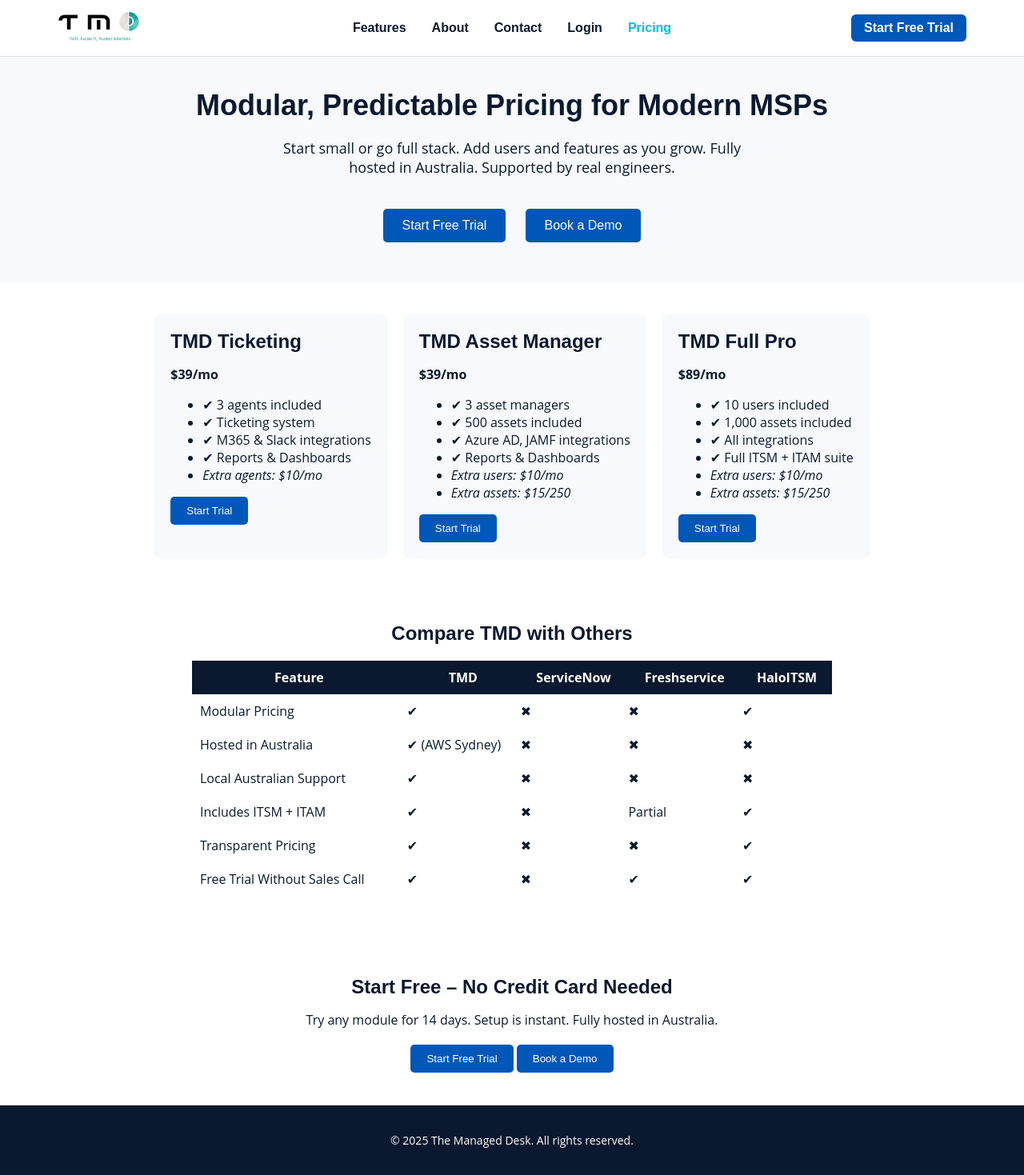
After one commit to Lydia910/Tmd, a PHP site: page /pricing.html in a window 1280 px wide. The commit adds this page. Shown: the whole page at 80% size. Run offline with PHP 8.4, Linux system fonts and the light colour scheme.

Commit message:
Update site files and content

```diff
--- a/navbar.html
+++ b/navbar.html
@@ -1,7 +1,7 @@
 <!-- navbar.html -->
 <!-- This file contains only the shared navigation bar HTML. -->
 <!-- Modify this file to update the navbar for all pages. -->
-
+<div class="container">
 <nav class="navbar">
   <a class="logo" href="index.html">
     <img alt="TMD Logo" class="logo-img" src="TMD-Thumbnail.jpg" />
@@ -12,6 +12,7 @@
     <a href="about.html">About</a>
     <a href="contact.html">Contact</a>
     <a href="login.html">Login</a>
+    <a href="pricing.html">Pricing</a>
   </div>
   <!-- Keep CTA separate so it's not affected by nav-center styles -->
   <a class="nav-cta" href="#">Start Free Trial</a>
--- /dev/null
+++ b/pricing.html
@@ -0,0 +1,115 @@
+<!DOCTYPE html>
+<html lang="en">
+<head>
+  <meta charset="UTF-8" />
+  <meta name="viewport" content="width=device-width, initial-scale=1.0"/>
+  <title>Pricing | The Managed Desk</title>
+  <link rel="stylesheet" href="style.css" />
+</head>
+<body>
+  <!-- Shared Navbar -->
+  <header id="navbar-container"></header>
+
+  <section id="hero" style="padding: 40px 20px;">
+    <div class="container">
+      <h1>Modular, Predictable Pricing for Modern MSPs</h1>
+      <p>Start small or go full stack. Add users and features as you grow. Fully hosted in Australia. Supported by real engineers.</p>
+      <div style="margin-top: 20px;">
+        <button class="primary-btn">Start Free Trial</button>
+        <button class="primary-btn">Book a Demo</button>
+      </div>
+    </div>
+  </section>
+
+  <section id="pricing" style="padding: 40px 20px;">
+    <div class="container">
+      <div style="display: flex; flex-wrap: wrap; justify-content: center; gap: 20px;">
+
+        <div class="card" style="max-width: 300px; background-color: #F7F9FC; padding: 20px; border-radius: 8px;">
+          <h2>TMD Ticketing</h2>
+          <p><strong>$39/mo</strong></p>
+          <ul>
+            <li>✔ 3 agents included</li>
+            <li>✔ Ticketing system</li>
+            <li>✔ M365 & Slack integrations</li>
+            <li>✔ Reports & Dashboards</li>
+            <li><em>Extra agents: $10/mo</em></li>
+          </ul>
+          <button class="primary-btn">Start Trial</button>
+        </div>
+
+        <div class="card" style="max-width: 300px; background-color: #F7F9FC; padding: 20px; border-radius: 8px;">
+          <h2>TMD Asset Manager</h2>
+          <p><strong>$39/mo</strong></p>
+          <ul>
+            <li>✔ 3 asset managers</li>
+            <li>✔ 500 assets included</li>
+            <li>✔ Azure AD, JAMF integrations</li>
+            <li>✔ Reports & Dashboards</li>
+            <li><em>Extra users: $10/mo</em></li>
+            <li><em>Extra assets: $15/250</em></li>
+          </ul>
+          <button class="primary-btn">Start Trial</button>
+        </div>
+
+        <div class="card" style="max-width: 300px; background-color: #F7F9FC; padding: 20px; border-radius: 8px;">
+          <h2>TMD Full Pro</h2>
+          <p><strong>$89/mo</strong></p>
+          <ul>
+            <li>✔ 10 users included</li>
+            <li>✔ 1,000 assets included</li>
+            <li>✔ All integrations</li>
+            <li>✔ Full ITSM + ITAM suite</li>
+            <li><em>Extra users: $10/mo</em></li>
+            <li><em>Extra assets: $15/250</em></li>
+          </ul>
+          <button class="primary-btn">Start Trial</button>
+        </div>
+
+      </div>
+    </div>
+  </section>
+
+  <section id="comparison" style="padding: 40px 20px;">
+    <div class="container">
+      <h2 style="text-align:center;">Compare TMD with Others</h2>
+      <table style="width: 100%; max-width: 800px; margin: 20px auto; border-collapse: collapse;">
+        <thead>
+          <tr style="background-color: #0A192F; color: white;">
+            <th style="padding: 10px;">Feature</th>
+            <th style="padding: 10px;">TMD</th>
+            <th style="padding: 10px;">ServiceNow</th>
+            <th style="padding: 10px;">Freshservice</th>
+            <th style="padding: 10px;">HaloITSM</th>
+          </tr>
+        </thead>
+        <tbody>
+          <tr><td style="padding: 10px;">Modular Pricing</td><td>✔</td><td>✖</td><td>✖</td><td>✔</td></tr>
+          <tr><td style="padding: 10px;">Hosted in Australia</td><td>✔ (AWS Sydney)</td><td>✖</td><td>✖</td><td>✖</td></tr>
+          <tr><td style="padding: 10px;">Local Australian Support</td><td>✔</td><td>✖</td><td>✖</td><td>✖</td></tr>
+          <tr><td style="padding: 10px;">Includes ITSM + ITAM</td><td>✔</td><td>✖</td><td>Partial</td><td>✔</td></tr>
+          <tr><td style="padding: 10px;">Transparent Pricing</td><td>✔</td><td>✖</td><td>✖</td><td>✔</td></tr>
+          <tr><td style="padding: 10px;">Free Trial Without Sales Call</td><td>✔</td><td>✖</td><td>✔</td><td>✔</td></tr>
+        </tbody>
+      </table>
+    </div>
+  </section>
+
+  <section id="trial" style="padding: 40px 20px; text-align: center;">
+    <div class="container">
+      <h2>Start Free – No Credit Card Needed</h2>
+      <p>Try any module for 14 days. Setup is instant. Fully hosted in Australia.</p>
+      <div style="margin-top: 20px;">
+        <button class="primary-btn">Start Free Trial</button>
+        <button class="primary-btn">Book a Demo</button>
+      </div>
+    </div>
+  </section>
+
+  <footer style="text-align: center; padding: 20px; background-color: #0A192F; color: white;">
+    <p>&copy; 2025 The Managed Desk. All rights reserved.</p>
+  </footer>
+
+  <script src="navbar.js" defer></script>
+</body>
+</html>
```
Also changed, not shown: style.css (line endings or trailing spaces).
